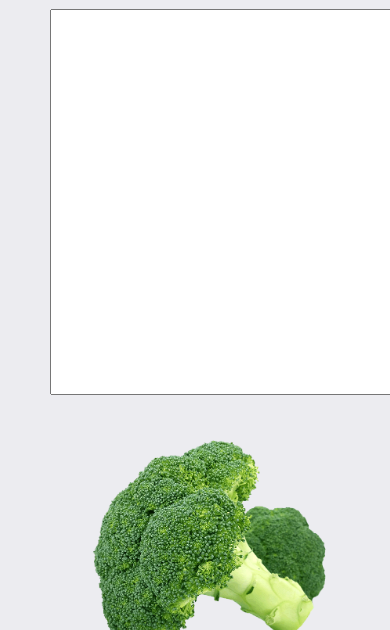
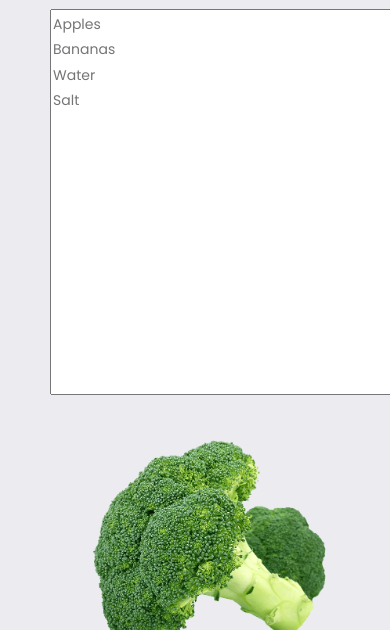
Before and after one commit to tomernava/shoppy, a plain HTML site: page index.html in a window 390 px wide. Shown: the part 470-1100 px from the top of the page. Drawn offline with nearby package versions, Linux system fonts and the light colour scheme; some packages are replaced by stand-ins of ours.

```diff
--- a/index.html
+++ b/index.html
@@ -90,7 +90,10 @@
                       <h1> Simplify your shopping experience </h1>
 
                     <h2>Enter your shopping list here: </h2>
-                        <textarea id="list" cols="80" rows="15"></textarea>
+                        <textarea id="list" cols="80" rows="15" placeholder="Apples
+Bananas
+Water
+Salt"></textarea>
                         <button class="Search_btn" onclick="categorize()">Categorize</button>
                     </div>
                   </div>
@@ -100,7 +103,7 @@
                       var input = $('#list').val();
 
                       // This line lower cases the user's input so that we can find it in the dictionary
-                      input = input.toLowerCase();
+                      input = input.toLowerCase().trim();
 
                       // Here we define the dictionary key : categories
                       const groceryItems = {
@@ -192,6 +195,8 @@
                       // If statement to print the category of the term if it's defined in the dictionary.
                       let result = "";
                       input.split("\n").forEach(item => {
+                        item = item.trim();
+
                         // Plural input support
                         if (item.endsWith('s')) {
                           item = item.substr(0, item.length - 1);
```
